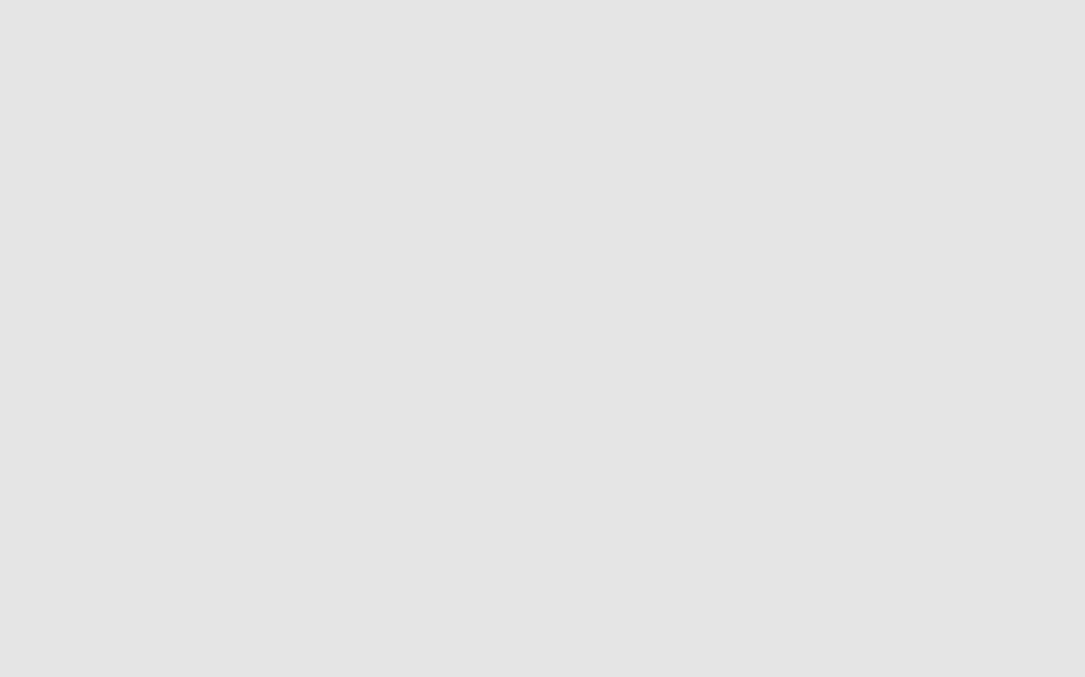
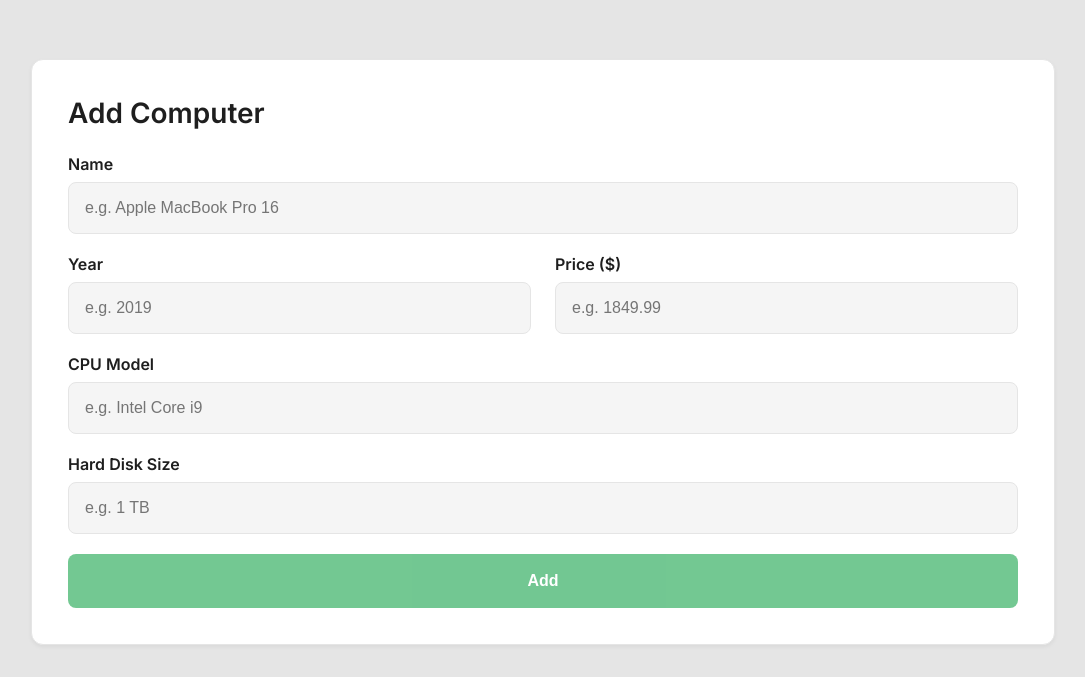
Before and after one commit to crvillarroel/poc-superflex-angular, an Angular app: page / in a window 1280 px wide. Shown: the part 3915-4592 px from the top of the page, without its empty margins (97-1182 px from the left). Before the commit the page ends 3942 px from the top, so only its background shows below. Built offline with nearby package versions, Linux system fonts and the light colour scheme.

Commit message:
Generate new UI with GitHub Copilot

```diff
--- /dev/null
+++ b/src/app/add-computer/add-computer.component.css
@@ -0,0 +1,107 @@
+.add-computer-wrapper {
+  padding: 32px;
+  display: flex;
+  justify-content: center;
+  font-family: 'Inter', Arial, sans-serif;
+}
+
+.card {
+  background: #ffffff;
+  border: 1px solid #e5e5e5;
+  border-radius: 12px;
+  padding: 36px;
+  max-width: 1024px;
+  width: 100%;
+  box-shadow: 0 2px 4px rgba(0,0,0,0.05);
+  box-sizing: border-box;
+}
+
+.title {
+  margin: 0 0 24px;
+  font-size: 28px;
+  font-weight: 600;
+  color: #1e1e1e;
+}
+
+.row {
+  display: grid;
+  grid-template-columns: 1fr 1fr;
+  gap: 24px;
+}
+
+.field {
+  display: flex;
+  flex-direction: column;
+  margin-bottom: 20px;
+}
+
+.field label {
+  font-weight: 600;
+  margin-bottom: 8px;
+  color: #1e1e1e;
+}
+
+.field input {
+  border: 1px solid #e5e5e5;
+  background: #f5f5f5;
+  border-radius: 8px;
+  padding: 16px;
+  font-size: 16px;
+  outline: none;
+  transition: background .15s,border-color .15s;
+}
+
+.field input:focus {
+  background: #fff;
+  border-color: #1e1e1e;
+}
+
+.field input.invalid {
+  border-color: #dc3545;
+  background: #fff5f5;
+}
+
+.error {
+  margin: 6px 0 0;
+  font-size: 13px;
+  color: #dc3545;
+}
+
+.success {
+  margin-top: 16px;
+  color: #0f7b2d;
+  font-weight: 500;
+}
+
+.error.global {
+  color: #dc3545;
+  margin-top: 16px;
+}
+
+.submit {
+  width: 100%;
+  background: #16a34a;
+  color: #fff;
+  border: none;
+  padding: 18px 24px;
+  font-size: 16px;
+  font-weight: 600;
+  border-radius: 8px;
+  cursor: pointer;
+  transition: background .15s,opacity .15s;
+}
+
+.submit:hover:not(:disabled) {
+  background: #15803d;
+}
+
+.submit:disabled {
+  opacity: .6;
+  cursor: not-allowed;
+}
+
+@media (max-width: 760px) {
+  .row { grid-template-columns: 1fr; }
+  .card { padding: 28px 24px; }
+  .title { font-size: 24px; }
+}
--- /dev/null
+++ b/src/app/add-computer/add-computer.component.html
@@ -0,0 +1,45 @@
+<div class="add-computer-wrapper">
+  <form [formGroup]="form" (ngSubmit)="submit()" novalidate autocomplete="off" class="card">
+    <h2 class="title">Add Computer</h2>
+
+    <!-- Name -->
+    <div class="field">
+      <label for="name">Name</label>
+      <input id="name" type="text" formControlName="name" placeholder="e.g. Apple MacBook Pro 16" [class.invalid]="fieldInvalid('name')" />
+      <div class="error" *ngIf="fieldInvalid('name')">{{ fieldError('name') }}</div>
+    </div>
+
+    <!-- Year & Price Row -->
+    <div class="row">
+      <div class="field">
+        <label for="year">Year</label>
+        <input id="year" type="text" formControlName="year" placeholder="e.g. 2019" [class.invalid]="fieldInvalid('year')" />
+        <div class="error" *ngIf="fieldInvalid('year')">{{ fieldError('year') }}</div>
+      </div>
+      <div class="field">
+        <label for="price">Price ($)</label>
+        <input id="price" type="text" formControlName="price" placeholder="e.g. 1849.99" [class.invalid]="fieldInvalid('price')" />
+        <div class="error" *ngIf="fieldInvalid('price')">{{ fieldError('price') }}</div>
+      </div>
+    </div>
+
+    <!-- CPU Model -->
+    <div class="field">
+      <label for="cpuModel">CPU Model</label>
+      <input id="cpuModel" type="text" formControlName="cpuModel" placeholder="e.g. Intel Core i9" [class.invalid]="fieldInvalid('cpuModel')" />
+      <div class="error" *ngIf="fieldInvalid('cpuModel')">{{ fieldError('cpuModel') }}</div>
+    </div>
+
+    <!-- Hard Disk Size -->
+    <div class="field">
+      <label for="hardDiskSize">Hard Disk Size</label>
+      <input id="hardDiskSize" type="text" formControlName="hardDiskSize" placeholder="e.g. 1 TB" [class.invalid]="fieldInvalid('hardDiskSize')" />
+      <div class="error" *ngIf="fieldInvalid('hardDiskSize')">{{ fieldError('hardDiskSize') }}</div>
+    </div>
+
+    <button class="submit" type="submit" [disabled]="form.invalid || isSubmitting">{{ isSubmitting ? 'Adding...' : 'Add' }}</button>
+
+    <p class="success" *ngIf="successMessage">{{ successMessage }}</p>
+    <p class="error global" *ngIf="errorMessage">{{ errorMessage }}</p>
+  </form>
+</div>
--- /dev/null
+++ b/src/app/add-computer/add-computer.component.ts
@@ -0,0 +1,86 @@
+import { Component } from '@angular/core';
+import { FormBuilder, FormGroup, Validators } from '@angular/forms';
+import { HttpClient } from '@angular/common/http';
+
+@Component({
+  selector: 'app-add-computer',
+  templateUrl: './add-computer.component.html',
+  styleUrls: ['./add-computer.component.css']
+})
+export class AddComputerComponent {
+  form: FormGroup;
+  isSubmitting = false;
+  successMessage = '';
+  errorMessage = '';
+
+  constructor(private readonly fb: FormBuilder, private readonly http: HttpClient) {
+    const currentYear = new Date().getFullYear();
+    this.form = this.fb.group({
+      name: ['', [Validators.required, Validators.minLength(2)]],
+      year: ['', [Validators.required, Validators.pattern(/^\d{4}$/), Validators.min(1970), Validators.max(currentYear)]],
+      price: ['', [Validators.required, Validators.pattern(/^\d+(\.\d{1,2})?$/), Validators.min(0.01)]],
+      cpuModel: ['', [Validators.required, Validators.minLength(2)]],
+      hardDiskSize: ['', [Validators.required, Validators.minLength(2)]]
+    });
+  }
+
+  submit(): void {
+    this.successMessage = '';
+    this.errorMessage = '';
+    if (this.form.invalid || this.isSubmitting) {
+      this.form.markAllAsTouched();
+      return;
+    }
+    this.isSubmitting = true;
+    const v = this.form.value;
+    const body = {
+      name: v.name,
+      data: {
+        year: parseInt(v.year, 10),
+        price: parseFloat(v.price),
+        'CPU model': v.cpuModel,
+        'Hard disk size': v.hardDiskSize
+      }
+    };
+
+    this.http.post('https://api.restful-api.dev/objects', body).subscribe({
+      next: () => {
+        this.successMessage = 'Computer added successfully!';
+        this.form.reset();
+        this.isSubmitting = false;
+      },
+      error: (err) => {
+        console.error(err);
+        this.errorMessage = 'There was a problem adding the computer. Please try again.';
+        this.isSubmitting = false;
+      }
+    });
+  }
+
+  fieldInvalid(name: string): boolean {
+    const c = this.form.get(name);
+    return !!(c && c.invalid && (c.dirty || c.touched));
+  }
+
+  fieldError(name: string): string {
+    const c = this.form.get(name);
+    if (!c?.errors) return '';
+    if (c.errors['required']) return this.label(name) + ' is required';
+    if (c.errors['minlength']) return `${this.label(name)} must be at least ${c.errors['minlength'].requiredLength} characters`;
+    if (c.errors['pattern']) {
+      if (name === 'year') return 'Year must be a 4 digit number';
+      if (name === 'price') return 'Price must be a valid number (e.g. 1849.99)';
+    }
+    if (c.errors['min']) {
+      if (name === 'year') return 'Year must be 1970 or later';
+      if (name === 'price') return 'Price must be greater than 0';
+    }
+    if (c.errors['max']) return `Year cannot exceed ${new Date().getFullYear()}`;
+    return '';
+  }
+
+  private label(name: string): string {
+    const map: Record<string,string> = { name: 'Name', year: 'Year', price: 'Price', cpuModel: 'CPU Model', hardDiskSize: 'Hard Disk Size' };
+    return map[name] || name;
+  }
+}
--- a/src/app/app.component.ts
+++ b/src/app/app.component.ts
@@ -6,6 +6,7 @@ import { Component } from '@angular/core';
     <app-shipping-information></app-shipping-information>
     <app-absence-summary></app-absence-summary>
     <app-add-object></app-add-object>
+    <app-add-computer></app-add-computer>
   `,
   styles: [
     `:host {
--- a/src/app/app.module.ts
+++ b/src/app/app.module.ts
@@ -6,6 +6,7 @@ import { AppComponent } from './app.component';
 import { ShippingInformationComponent } from './shipping-information/shipping-information.component';
 import { AbsenceSummaryComponent } from './absence-summary/absence-summary.component';
 import { AddObjectComponent } from './add-object/add-object.component';
+import { AddComputerComponent } from './add-computer/add-computer.component';
 
 import { HttpClientModule } from '@angular/common/http';
 
@@ -14,7 +15,8 @@ import { HttpClientModule } from '@angular/common/http';
     AppComponent,
     ShippingInformationComponent,
     AbsenceSummaryComponent,
-    AddObjectComponent
+    AddObjectComponent,
+    AddComputerComponent
   ],
   imports: [
     BrowserModule,
```
Also changed, not shown: 1 other file (tests, documents, lock files or other folders).
